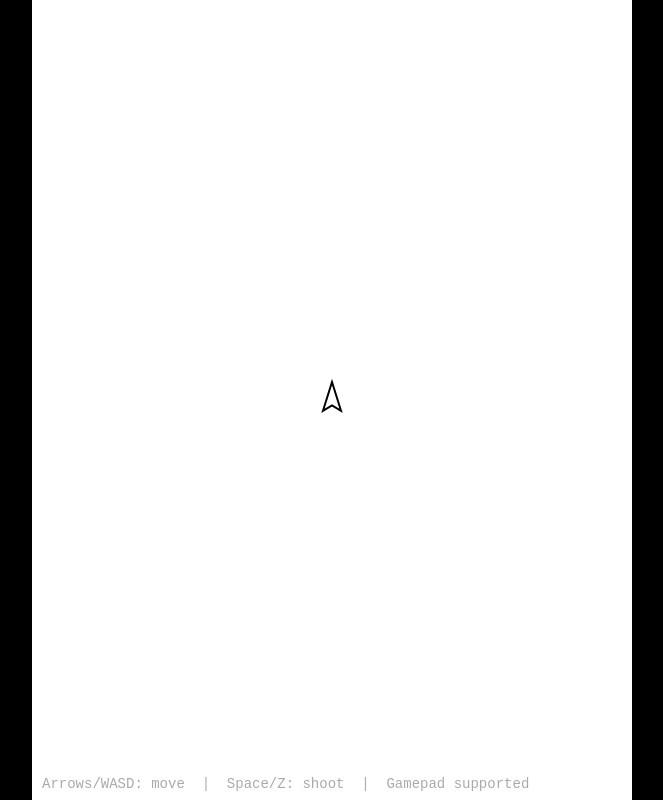
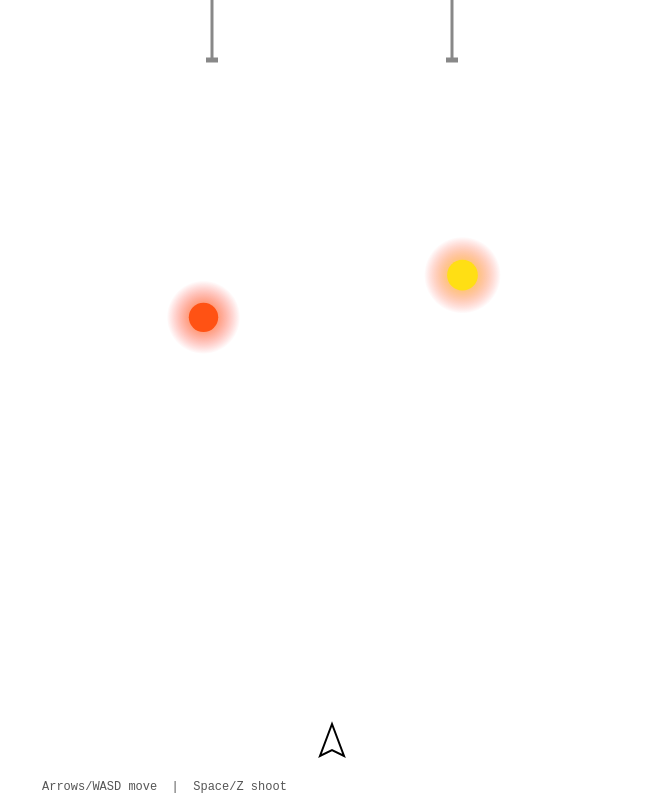
Before and after one commit to gkford/friendly-octo-engine, a plain HTML site: page index.html in a window 1280 px wide. Shown: the whole page, without its empty margins (308-971 px from the left). Drawn offline with Linux system fonts and the light colour scheme.

Commit message:
Transform into Lava Runner: vertical shooter with hoses, lava, game over/restart

```diff
--- a/index.html
+++ b/index.html
@@ -3,10 +3,10 @@
 <head>
   <meta charset="UTF-8">
   <meta name="viewport" content="width=device-width, initial-scale=1.0">
-  <title>Space Shooter</title>
+  <title>Lava Runner</title>
   <style>
     * { margin: 0; padding: 0; box-sizing: border-box; }
-    body { background: #000; display: flex; justify-content: center; align-items: center; height: 100vh; overflow: hidden; }
+    body { background: #fff; display: flex; justify-content: center; align-items: center; height: 100vh; overflow: hidden; }
     canvas { background: #fff; display: block; }
   </style>
 </head>
@@ -16,146 +16,264 @@
 const canvas = document.getElementById('game');
 const ctx = canvas.getContext('2d');
 
-canvas.width = Math.min(window.innerWidth, window.innerHeight * 0.75);
-canvas.height = Math.min(window.innerHeight, window.innerWidth / 0.75);
+canvas.width = Math.min(600, window.innerWidth);
+canvas.height = Math.min(800, window.innerHeight);
 
 const W = canvas.width;
 const H = canvas.height;
 
+// ─── Ship ────────────────────────────────────────
 const ship = {
   x: W / 2,
-  y: H / 2,
-  angle: -Math.PI / 2,
-  speed: 0,
-  vx: 0,
-  vy: 0,
-  rotSpeed: 0.05,
-  accel: 0.2,
-  maxSpeed: 5,
-  friction: 0.97,
-  size: 18,
+  y: H - 60,
+  w: 24,
+  h: 32,
+  speed: 4,
 };
 
+// ─── Hoses (two pipes at top) ────────────────────
+const hoseLeftX = W * 0.3;
+const hoseRightX = W * 0.7;
+const hoseY = 0;
+const hoseLen = 60;
+
+// ─── Lava ────────────────────────────────────────
+const lavaParticles = [];
+let gameOver = false;
+let frame = 0;
+
+// ─── Bullets ─────────────────────────────────────
 const bullets = [];
 let lastShot = 0;
-const SHOOT_DELAY = 300;
+const SHOOT_DELAY = 200;
 
+// ─── Input ───────────────────────────────────────
 const keys = {};
-
-// Keyboard
-window.addEventListener('keydown', e => keys[e.code] = true);
+window.addEventListener('keydown', e => {
+  keys[e.code] = true;
+  if (e.code === 'Space') e.preventDefault();
+});
 window.addEventListener('keyup', e => keys[e.code] = false);
 
-function getGamepad() {
-  const pads = navigator.getGamepads ? navigator.getGamepads() : [];
-  for (const p of pads) if (p) return p;
-  return null;
+// ─── Spawn lava ──────────────────────────────────
+function spawnLava() {
+  for (const hx of [hoseLeftX, hoseRightX]) {
+    lavaParticles.push({
+      x: hx + (Math.random() - 0.5) * 6,
+      y: hoseY + hoseLen,
+      vx: (Math.random() - 0.5) * 1.2,
+      vy: 1.2 + Math.random() * 0.8,
+      r: 10 + Math.random() * 8,
+      phase: Math.random() * Math.PI * 2,
+    });
+  }
 }
 
-function isPressed(button) {
-  return button && (button.pressed || button.value > 0.5);
-}
+// ─── Update ──────────────────────────────────────
+function update() {
+  frame++;
 
-function update(now) {
-  const gp = getGamepad();
+  // Ship movement (always points up)
+  let dx = 0, dy = 0;
+  if (keys['ArrowLeft'] || keys['KeyA']) dx = -1;
+  if (keys['ArrowRight'] || keys['KeyD']) dx = 1;
+  if (keys['ArrowUp'] || keys['KeyW']) dy = -1;
+  if (keys['ArrowDown'] || keys['KeyS']) dy = 1;
 
-  // Rotation
-  let rotating = 0;
-  if (keys['ArrowLeft'] || keys['KeyA']) rotating = -1;
-  if (keys['ArrowRight'] || keys['KeyD']) rotating = 1;
-  if (gp) {
-    const lx = gp.axes[0];
-    if (Math.abs(lx) > 0.15) rotating = lx;
+  // Normalise diagonal
+  if (dx !== 0 && dy !== 0) {
+    dx *= 0.707;
+    dy *= 0.707;
   }
-  ship.angle += rotating * ship.rotSpeed;
 
-  // Thrust
-  let thrusting = false;
-  if (keys['ArrowUp'] || keys['KeyW']) thrusting = true;
-  if (gp && (isPressed(gp.buttons[12]) || gp.axes[1] < -0.15)) thrusting = true;
+  ship.x += dx * ship.speed;
+  ship.y += dy * ship.speed;
+  ship.x = Math.max(ship.w / 2, Math.min(W - ship.w / 2, ship.x));
+  ship.y = Math.max(ship.h / 2, Math.min(H - ship.h / 2, ship.y));
 
-  if (thrusting) {
-    ship.vx += Math.cos(ship.angle) * ship.accel;
-    ship.vy += Math.sin(ship.angle) * ship.accel;
-    const spd = Math.hypot(ship.vx, ship.vy);
-    if (spd > ship.maxSpeed) {
-      ship.vx = (ship.vx / spd) * ship.maxSpeed;
-      ship.vy = (ship.vy / spd) * ship.maxSpeed;
+  // Shooting
+  if ((keys['Space'] || keys['KeyZ']) && !gameOver) {
+    if (Date.now() - lastShot > SHOOT_DELAY) {
+      lastShot = Date.now();
+      bullets.push({
+        x: ship.x,
+        y: ship.y - ship.h / 2,
+        vy: -8,
+      });
     }
   }
 
-  ship.vx *= ship.friction;
-  ship.vy *= ship.friction;
-  ship.x = (ship.x + ship.vx + W) % W;
-  ship.y = (ship.y + ship.vy + H) % H;
-
-  // Shoot
-  let shooting = keys['Space'] || keys['KeyZ'];
-  if (gp && (isPressed(gp.buttons[0]) || isPressed(gp.buttons[7]))) shooting = true;
-
-  if (shooting && now - lastShot > SHOOT_DELAY) {
-    lastShot = now;
-    bullets.push({
-      x: ship.x + Math.cos(ship.angle) * ship.size,
-      y: ship.y + Math.sin(ship.angle) * ship.size,
-      vx: Math.cos(ship.angle) * 10,
-      vy: Math.sin(ship.angle) * 10,
-      life: 60,
-    });
+  // Bullets
+  for (let i = bullets.length - 1; i >= 0; i--) {
+    const b = bullets[i];
+    b.y += b.vy;
+    if (b.y < 0) { bullets.splice(i, 1); continue; }
+    // Check vs lava
+    for (let j = lavaParticles.length - 1; j >= 0; j--) {
+      const l = lavaParticles[j];
+      const d = Math.hypot(b.x - l.x, b.y - l.y);
+      if (d < l.r + 3) {
+        bullets.splice(i, 1);
+        lavaParticles.splice(j, 1);
+        break;
+      }
+    }
   }
 
-  for (let i = bullets.length - 1; i >= 0; i--) {
-    const b = bullets[i];
-    b.x = (b.x + b.vx + W) % W;
-    b.y = (b.y + b.vy + H) % H;
-    b.life--;
-    if (b.life <= 0) bullets.splice(i, 1);
+  // Lava
+  for (let i = lavaParticles.length - 1; i >= 0; i--) {
+    const l = lavaParticles[i];
+    l.x += l.vx;
+    l.y += l.vy;
+    l.vy += 0.08; // gravity
+    l.phase += 0.1;
+
+    // Remove if off screen
+    if (l.y > H + 20 || l.x < -20 || l.x > W + 20) {
+      lavaParticles.splice(i, 1);
+      continue;
+    }
+    // Collision with ship
+    if (!gameOver && !l.pop) {
+      const d = Math.hypot(l.x - ship.x, l.y - ship.y);
+      if (d < l.r + ship.w / 2.5) {
+        gameOver = true;
+      }
+    }
+  }
+
+  // Spawn new lava occasionally
+  if (!gameOver && frame % 80 === 0) spawnLava();
+}
+
+// ─── Draw ship (always pointing up) ──────────────
+function drawShip() {
+  const { x, y, w, h } = ship;
+  ctx.save();
+  ctx.translate(x, y);
+  ctx.strokeStyle = '#000';
+  ctx.lineWidth = 2;
+  ctx.beginPath();
+  ctx.moveTo(0, -h / 2);         // nose
+  ctx.lineTo(-w / 2, h / 2);     // bottom-left
+  ctx.lineTo(0, h / 2 - 6);      // notch
+  ctx.lineTo(w / 2, h / 2);      // bottom-right
+  ctx.closePath();
+  ctx.stroke();
+  // thrust glow
+  if (keys['ArrowUp'] || keys['KeyW']) {
+    ctx.strokeStyle = '#f84';
+    ctx.lineWidth = 1.5;
+    ctx.beginPath();
+    ctx.moveTo(-6, h / 2 - 4);
+    ctx.lineTo(0, h / 2 + 8 + Math.random() * 6);
+    ctx.lineTo(6, h / 2 - 4);
+    ctx.stroke();
+  }
+  ctx.restore();
+}
+
+// ─── Draw hoses ──────────────────────────────────
+function drawHoses() {
+  ctx.strokeStyle = '#888';
+  ctx.lineWidth = 3;
+  for (const hx of [hoseLeftX, hoseRightX]) {
+    ctx.beginPath();
+    ctx.moveTo(hx, hoseY);
+    ctx.lineTo(hx, hoseY + hoseLen);
+    ctx.stroke();
+    // nozzle
+    ctx.lineWidth = 5;
+    ctx.beginPath();
+    ctx.moveTo(hx - 6, hoseY + hoseLen);
+    ctx.lineTo(hx + 6, hoseY + hoseLen);
+    ctx.stroke();
+    ctx.lineWidth = 3;
   }
 }
 
-function drawShip(x, y, angle, size) {
-  ctx.save();
-  ctx.translate(x, y);
-  ctx.rotate(angle);
-  ctx.beginPath();
-  ctx.moveTo(size, 0);
-  ctx.lineTo(-size * 0.6, -size * 0.5);
-  ctx.lineTo(-size * 0.3, 0);
-  ctx.lineTo(-size * 0.6, size * 0.5);
-  ctx.closePath();
-  ctx.strokeStyle = '#000';
-  ctx.lineWidth = 2;
-  ctx.stroke();
-  ctx.restore();
+// ─── Draw lava ───────────────────────────────────
+function drawLava() {
+  for (const l of lavaParticles) {
+    const r = l.r + Math.sin(l.phase) * 0.8;
+    // Glow effect
+    const glow = ctx.createRadialGradient(l.x, l.y, 0, l.x, l.y, r * 2.5);
+    glow.addColorStop(0, `rgba(255, ${120 + 80 * Math.sin(l.phase)}, 0, 0.8)`);
+    glow.addColorStop(0.4, `rgba(255, ${80 + 60 * Math.sin(l.phase + 1)}, 0, 0.5)`);
+    glow.addColorStop(1, 'rgba(255, 0, 0, 0)');
+    ctx.fillStyle = glow;
+    ctx.beginPath();
+    ctx.arc(l.x, l.y, r * 2.5, 0, Math.PI * 2);
+    ctx.fill();
+
+    // Core
+    ctx.fillStyle = `rgb(255, ${160 + 80 * Math.sin(l.phase)}, 20)`;
+    ctx.beginPath();
+    ctx.arc(l.x, l.y, r, 0, Math.PI * 2);
+    ctx.fill();
+  }
 }
 
+// ─── Draw game over ──────────────────────────────
+function drawGameOver() {
+  ctx.fillStyle = 'rgba(0,0,0,0.6)';
+  ctx.fillRect(0, 0, W, H);
+
+  ctx.fillStyle = '#f44';
+  ctx.font = 'bold 48px monospace';
+  ctx.textAlign = 'center';
+  ctx.fillText('GAME OVER', W / 2, H / 2 - 30);
+
+  ctx.fillStyle = '#555';
+  ctx.font = '20px monospace';
+  ctx.fillText('Press R to restart', W / 2, H / 2 + 30);
+}
+
+// ─── Draw bullets ────────────────────────────────
+function drawBullets() {
+  ctx.fillStyle = '#000';
+  for (const b of bullets) {
+    ctx.fillRect(b.x - 2, b.y - 5, 4, 10);
+  }
+}
+
+// ─── Draw UI ─────────────────────────────────────
+function drawUI() {
+  ctx.fillStyle = '#555';
+  ctx.font = '12px monospace';
+  ctx.textAlign = 'left';
+  ctx.fillText('Arrows/WASD move  |  Space/Z shoot', 10, H - 10);
+}
+
+// ─── Main loop ───────────────────────────────────
 function draw() {
   ctx.clearRect(0, 0, W, H);
 
-  // Draw ship (wrap-around ghost copies)
-  for (const [dx, dy] of [[0,0],[-W,0],[W,0],[0,-H],[0,H]]) {
-    drawShip(ship.x + dx, ship.y + dy, ship.angle, ship.size);
-  }
+  drawHoses();
+  drawLava();
+  drawBullets();
+  drawShip();
+  drawUI();
 
-  // Bullets
-  ctx.fillStyle = '#000';
-  for (const b of bullets) {
-    ctx.beginPath();
-    ctx.arc(b.x, b.y, 3, 0, Math.PI * 2);
-    ctx.fill();
-  }
-
-  // Controls hint
-  ctx.fillStyle = '#aaa';
-  ctx.font = '14px monospace';
-  ctx.fillText('Arrows/WASD: move  |  Space/Z: shoot  |  Gamepad supported', 10, H - 12);
+  if (gameOver) drawGameOver();
 }
 
-function loop(now) {
-  update(now);
+function loop() {
+  if (!gameOver) update();
   draw();
   requestAnimationFrame(loop);
 }
+
+// ─── Restart ─────────────────────────────────────
+window.addEventListener('keydown', function restart(e) {
+  if (e.code === 'KeyR' && gameOver) {
+    gameOver = false;
+    lavaParticles.length = 0;
+    bullets.length = 0;
+    ship.x = W / 2;
+    ship.y = H - 60;
+  }
+});
 
 requestAnimationFrame(loop);
 </script>
```
